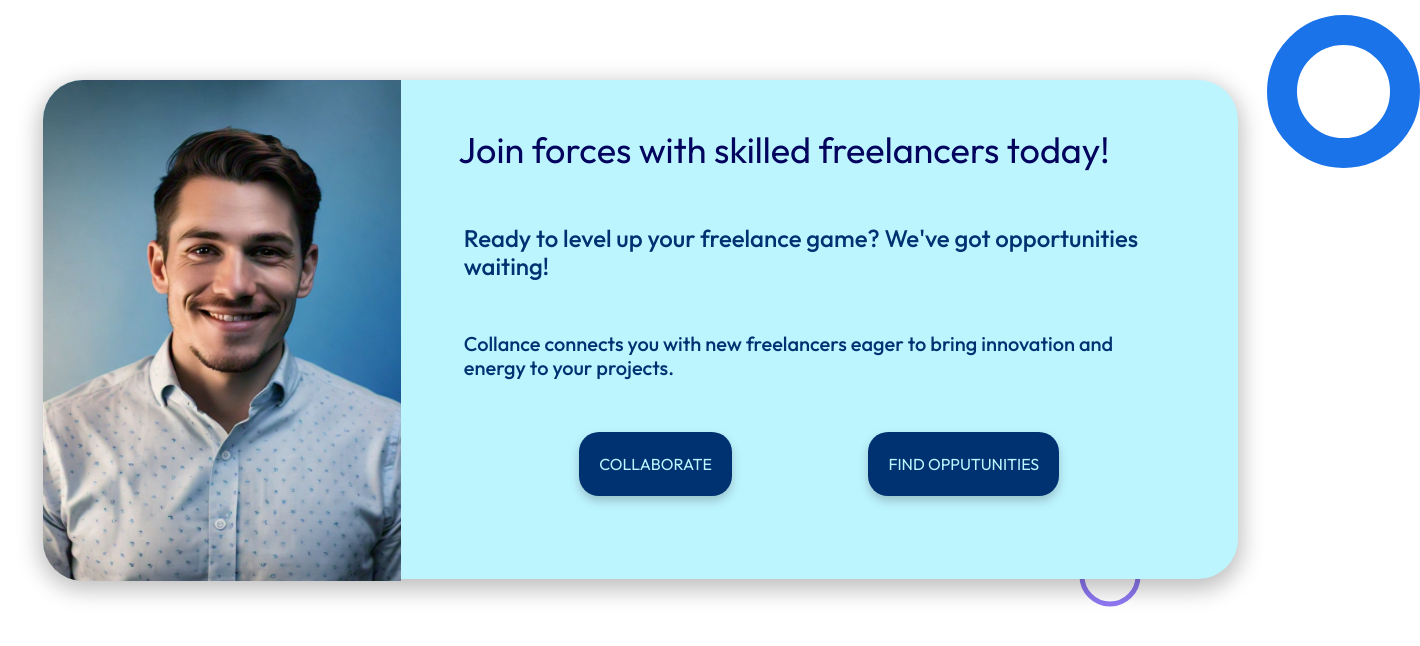
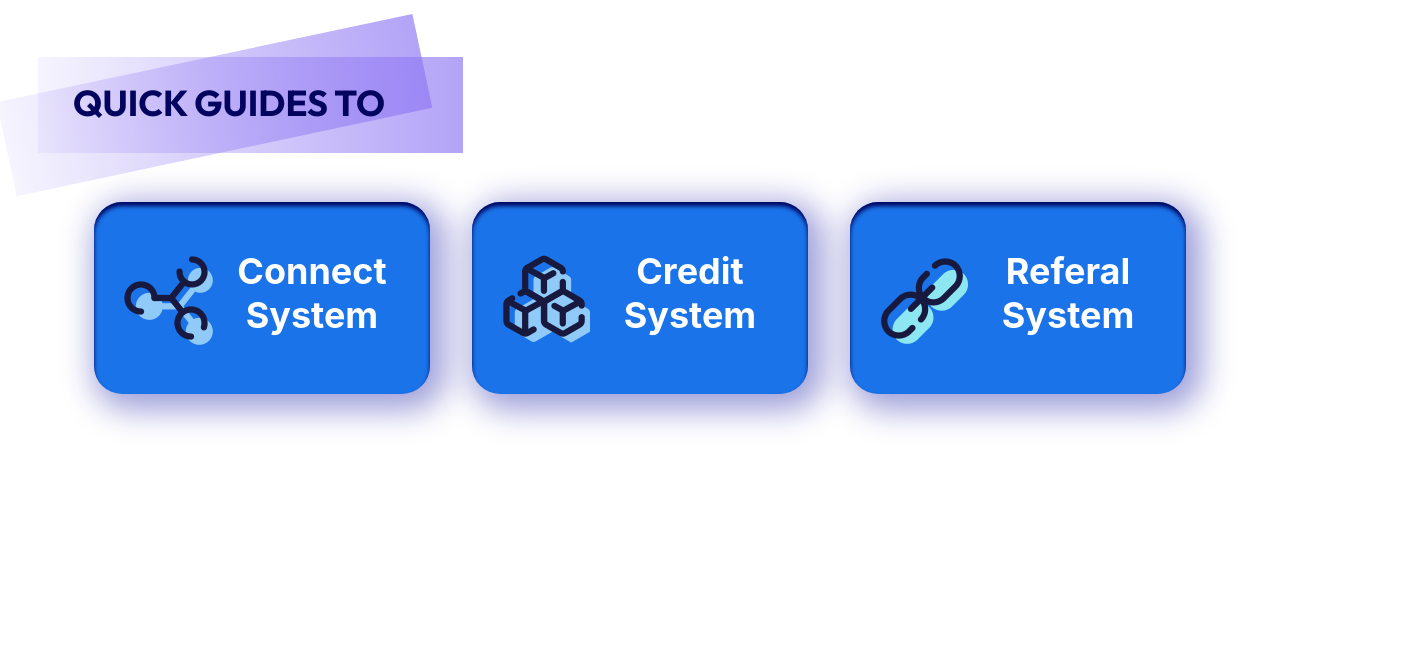
Before and after one commit to Pseud0coders/Collance_Web, a React (Create React App) app: page / in a window 1280 px wide. Shown: the top 646 px of the page, 1420 px wide, since content can reach past the window. Built offline with nearby package versions, Linux system fonts and the light colour scheme.

Commit message:
quick guide section done

```diff
--- a/src/App.js
+++ b/src/App.js
@@ -1,8 +1,8 @@
-import SkilledFreelance from "./components/skilledfreelance";
+import QuickGuide from "./components/quickguide";
 
 function App() {
   return (
-    <SkilledFreelance/>
+    <QuickGuide/>
   );
 }
 
--- /dev/null
+++ b/src/components/quickguide.css
@@ -0,0 +1,52 @@
+.quickguide_container{
+    align-items: start;
+}
+
+.quickguide_box{
+    top: 80px;
+    width: 1134.11px;
+    height: 317.4px;
+    justify-content: left;
+}
+
+.header{
+    width: 365px;
+    color: #03045E;
+    font-family: Outfit;
+    line-height: 45.36px;
+}
+
+.header_bg1 , .header_bg2 {
+    width: 425.35px;
+    background: linear-gradient(90deg, rgba(143, 120, 243, 0.0816) 0%, rgba(143, 120, 243, 0.68) 100%);
+    z-index: -2;
+}
+
+.header_bg1{
+    top: -23px;
+    left: -35px;
+}
+
+
+.header_bg2{
+    top: -23px;
+    left: -71px;
+    transform: rotate(348deg);
+}
+
+.panel_box{
+    top: 74px;
+}
+
+.panel{
+    width: 336.46px;
+    border-radius: 28px;
+    background: #1A73E8;
+    box-shadow: 0px 4px 4px 0px #03045E inset,8px 8px 32px 8px #0D0F9F66;
+}
+
+.btn_name{
+    font-family: Inter;
+    line-height: 43.57px;
+    color: #FFFFFF;
+}
--- /dev/null
+++ b/src/components/quickguide.js
@@ -0,0 +1,31 @@
+import './quickguide.css'
+import icon1 from '../Collance_assets/QUICK GUIDES TO/Connect.png'
+import icon2 from '../Collance_assets/QUICK GUIDES TO/NFT Collection.png'
+import icon3 from '../Collance_assets/QUICK GUIDES TO/Link.png'
+
+export default function QuickGuide(){
+    return(
+        <div className="quickguide_container relative flex justify-center">
+            <div className="quickguide_box relative flex flex-col content-around">
+                <div className="header h-12 text-4xl font-bold text-left">QUICK GUIDES TO
+                    <div className="header_bg1 h-24 absolute"></div>
+                    <div className="header_bg2 h-24 absolute"></div>
+                </div>
+                <div className="panel_box flex justify-around relative">
+                    <Panel icon_path={icon1} btn_name={"Connect System"}/>
+                    <Panel icon_path={icon2} btn_name={"Credit System"}/>
+                    <Panel icon_path={icon3} btn_name={"Referal System"}/>
+                </div>
+            </div>
+        </div>
+    )
+}
+
+function Panel({icon_path , btn_name}) {
+    return(
+        <div className="panel h-48 flex justify-center items-center">
+            <div className="icon"><img src={icon_path} alt="" /></div>
+            <div className="btn_name w-48 h-24 text-4xl font-bold text-center">{btn_name}</div>
+        </div>
+    )
+}
```
